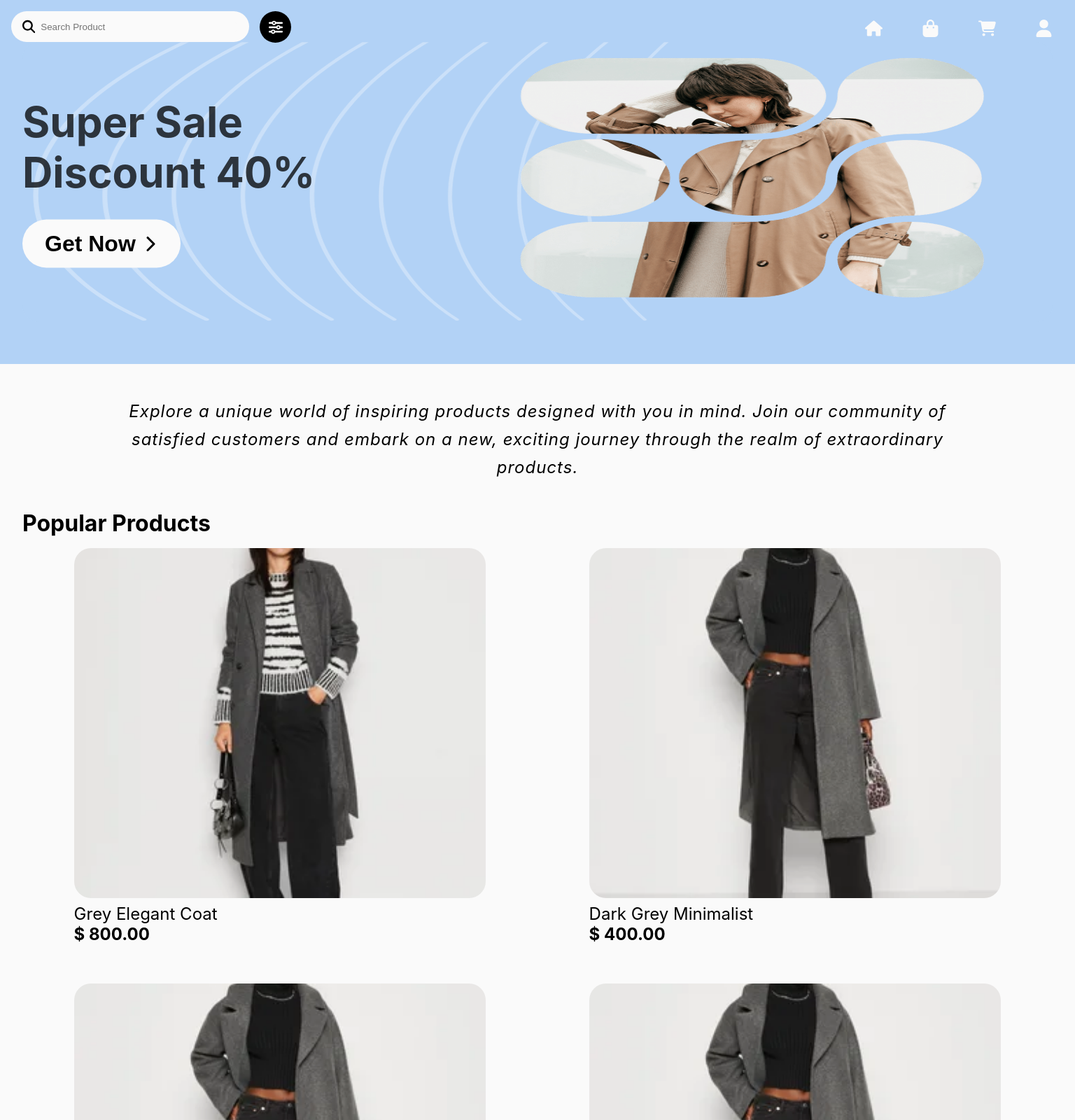
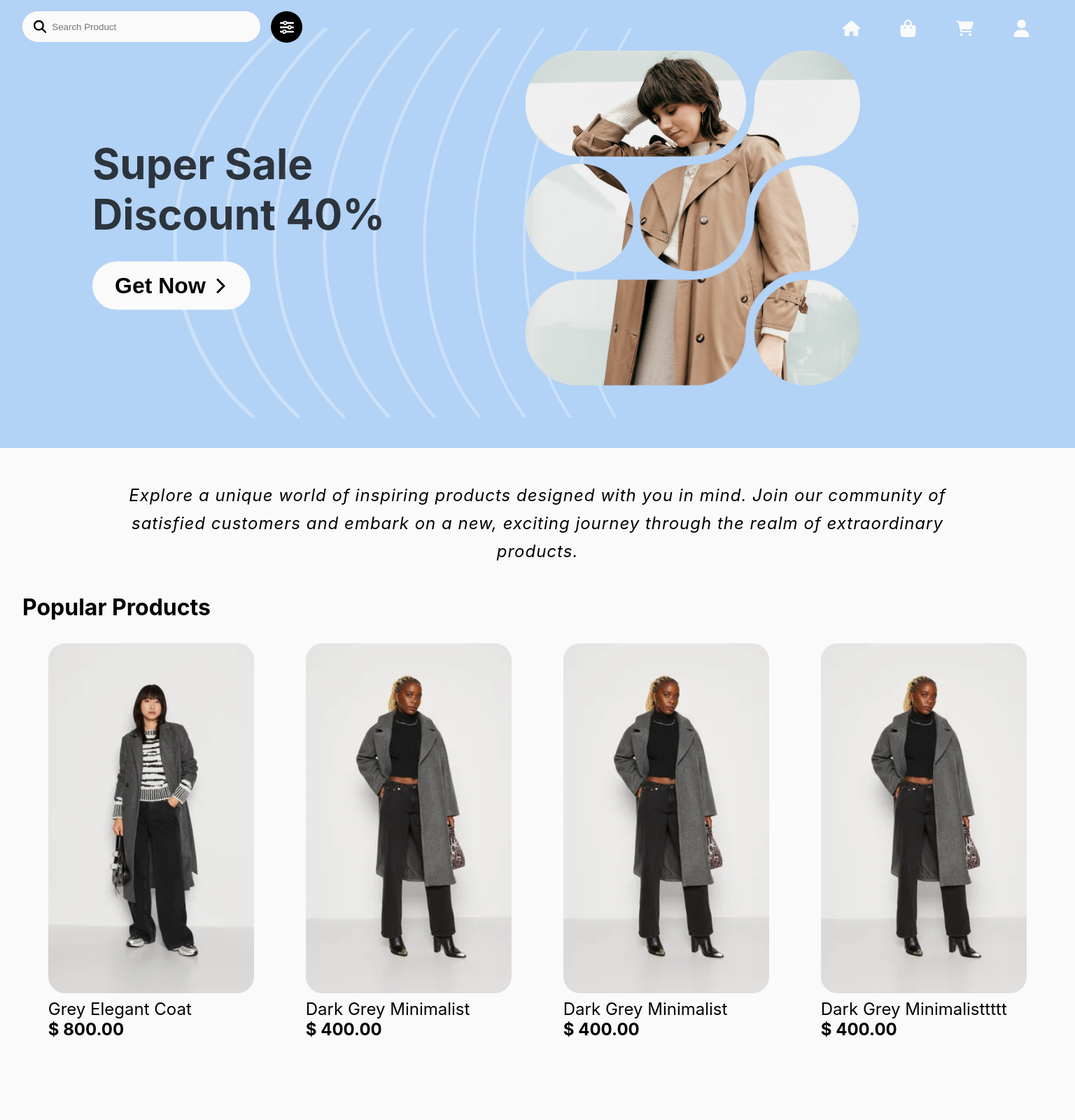
Before and after one commit to MadzikResist/shop, a React (Create React App) app: page / in a window 1536 px wide. Shown: the top 1600 px of the page at 70% size. Built offline with nearby package versions, Linux system fonts and the light colour scheme.

Commit message:
responsive

```diff
--- a/src/components/dashboard/dashboard.css
+++ b/src/components/dashboard/dashboard.css
@@ -3,7 +3,7 @@
   width: 100vw;
 }
 .header {
-  width: 100%;
+  width: 100vw;
   height: 100%;
   display: flex;
   align-items: center;
@@ -176,8 +176,7 @@
 .main-text {
   display: none;
 }
-/*@media (min-width: 992px) {*/
-/*}*/
+
 @media (min-width: 576px) {
   .header {
     position: relative;
@@ -218,6 +217,7 @@
     background-position: center;
     background-repeat: no-repeat;
     background-size: contain;
+    object-fit: cover;
   }
   .sale-text-button-container {
     top: 50%;
@@ -257,7 +257,7 @@
     line-height: 40px;
   }
   .main-container {
-    width: 100%;
+    width: 100vw;
     margin-bottom: 70px;
     display: flex;
     flex-direction: column;
@@ -288,5 +288,78 @@
   }
   .header-shop {
     margin-bottom: 40px;
+    display: flex;
+    align-items: center;
+    flex-direction: column;
   }
 }
+@media (min-width: 1200px) {
+  .sale-container {
+    height: 80vh;
+    padding: 100px 0;
+  }
+  .sale-background {
+    width: 100%;
+    height: 70vh;
+    object-fit: contain;
+  }
+  .sale-text-button-container {
+    top: 50%;
+    transform: translateY(-50%);
+    left: 16px;
+  }
+  .main-popular-products-images-container {
+    grid-template-columns: repeat(4, 1fr);
+    margin-top: 32px;
+  }
+  .main-shop {
+    width: 100vw;
+    padding: 0 100px;
+    grid-template-columns: repeat(3, 1fr);
+  }
+  .header-search-container {
+    left: 32px
+  }
+}
+@media (min-width: 1400px) {
+  .main-popular-products-images-container {
+    grid-template-columns: repeat(4, 1fr);
+    margin-top: 32px;
+    width: 100%;
+    max-width: 1800px;
+  }
+  .sale-container {
+    height: 80vh;
+    padding: 100px 0;
+  }
+  .sale-background {
+    width: 100%;
+    height: 70vh;
+    object-fit: contain;
+  }
+  .sale-text-button-container {
+    top: 50%;
+    transform: translateY(-50%);
+    left: 16px;
+  }
+  .header {
+    width: 100%;
+    height: 100%;
+
+    padding: 0 100px;
+    background-color: #b2d2f6;
+  }
+  .container {
+    width: 100vw;
+    height: 80vh;
+    background-repeat: no-repeat;
+    background-size: cover;
+    background-position: top;
+  }
+  .main-shop {
+    width: 100%;
+    max-width: 1800px;
+    padding: 0 100px;
+    grid-template-columns: repeat(3, 1fr);
+  }
+}
--- a/src/components/navbar/navbar.css
+++ b/src/components/navbar/navbar.css
@@ -45,6 +45,7 @@
         display: flex;
         align-items: center;
         padding: 0;
+        margin-right: 32px;
     }
     .nav-icon{
         width: 25px;
--- a/src/components/product/Product.js
+++ b/src/components/product/Product.js
@@ -94,6 +94,15 @@ const Product = () => {
       <main aria-label="Main" className="product-main">
         <ImageSlider photos={item.photos} />
         <div className="product-main-info-container">
+          <div style={{ width: "100%"}}>
+            <div
+              style={{
+                display: "flex",
+                justifyContent: "space-between",
+                width: "100%",
+
+              }}
+            >
               <div>
                 <p className="product-main-title">{item.name}</p>
                 <p className="product-main-price">{item.price}</p>
@@ -134,9 +143,8 @@ const Product = () => {
                 {["XS", "S", "M", "L", "XL"].map(renderSize)}
               </div>
             </div>
-      </main>
-      <footer className="product-footer-container">
-        <div className="product-footer-buttons">
+          </div>
+          <div className="product-footer-container">
             <Link
               to={"/cart"}
               className="product-footer-buttons-buy"
@@ -158,7 +166,8 @@ const Product = () => {
               <CartIcon />
             </button>
           </div>
-      </footer>
+        </div>
+      </main>
     </div>
   );
 };
--- a/src/components/product/product.css
+++ b/src/components/product/product.css
@@ -80,6 +80,7 @@
   justify-content: space-between;
   width: 100%;
   margin-top: 32px;
+  flex-direction: column;
 }
 .product-main-hr {
   height: 3px;
@@ -124,7 +125,10 @@
 
 .product-footer-container {
   width: 100%;
-  padding: 24px;
+  padding: 24px 0;
+  display: flex;
+  align-items: center;
+  justify-content: flex-start;
 }
 .product-footer-buttons {
   display: flex;
@@ -135,7 +139,8 @@
   height: 70px;
   background-color: #121212;
   border-radius: 40px;
-  width: 75%;
+  width: 250px;
+  margin-right: 16px;
   display: flex;
   align-items: center;
   justify-content: center;
@@ -215,9 +220,7 @@
   transform: scale(1.08);
 }
 
-
 @media (min-width: 576px) {
-
 }
 
 @media (min-width: 992px) {
@@ -229,7 +232,6 @@
     width: 500px;
     height: 700px;
     background-repeat: no-repeat;
-    background-size: cover;
     background-position: center;
     border-radius: 24px;
   }
@@ -244,7 +246,7 @@
     height: 700px;
   }
   .product-main-size-container {
-    padding: 0 32px;
+    padding: 0 0;
   }
   .product-footer-buttons-myCart {
     height: 70px;
@@ -265,3 +267,35 @@
     margin-top: 16px;
   }
 }
+@media (min-width: 1200px) {
+  .left-arrow {
+    left: 0;
+  }
+  .right-arrow {
+    right: 0;
+  }
+  .product-container {
+    padding: 0 32px;
+    display: flex;
+    flex-direction: column;
+    align-items: center;
+    justify-content:space-between ;
+
+  }
+  .product-main{
+    flex-direction: row;
+    justify-content: space-between;
+    height: 700px;
+    align-items: flex-start;
+    margin-top: 100px;
+
+  }
+  .product-main-info-container{
+    justify-content: space-between;
+    height: 700px;
+    margin-left: 16px;
+  }
+}
+@media (min-width: 1400px) {
+
+}
--- a/src/components/shop/Shop.js
+++ b/src/components/shop/Shop.js
@@ -42,8 +42,8 @@ const Shop = () => {
           </div>
         </div>
       </header>
-      <main aria-label="Main content" className="main-container">
-        <div className="main-popular-products-images-container ">
+      <main aria-label="Main content" className="main-container main-container-shop">
+        <div className="main-popular-products-images-container main-shop">
           {products.map((product) => (
             <Link
               to={`/product/${product.id}`}
--- a/src/components/shop/shop.css
+++ b/src/components/shop/shop.css
@@ -6,7 +6,10 @@
   right: 40px;
   z-index: 100;
 }
-@media(min-width: 992px) {
+.main-container-shop {
+  align-items: center;
+}
+@media (min-width: 576px) {
   .main-popular-products-image-icon {
     width: 40px;
     height: 40px;
@@ -15,10 +18,10 @@
     right: 60px;
     z-index: 100;
   }
-  .header-search-shop{
+  .header-search-shop {
     background-color: #e3e6e7;
   }
-  .header-search-input-shop{
+  .header-search-input-shop {
     background-color: #e3e6e7;
   }
 }
```
Also changed, not shown: src/components/dashboard/Dashboard.js (+15 -12 lines). Lines whose indentation alone changed are shown as unchanged.
